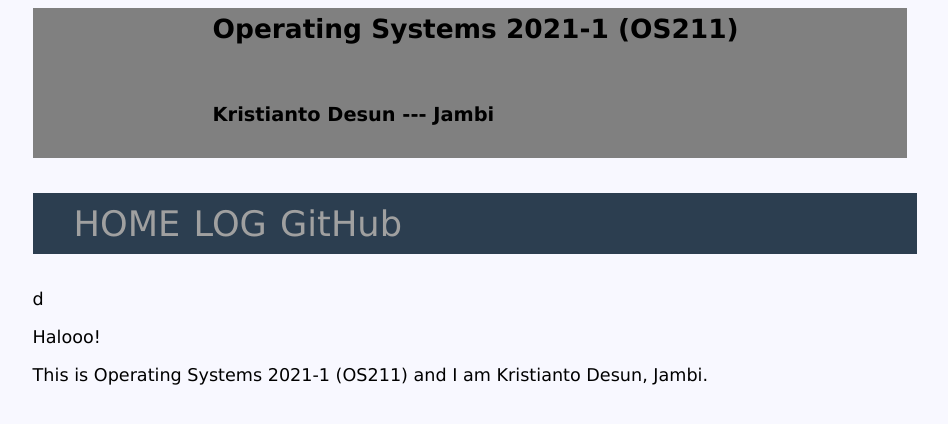
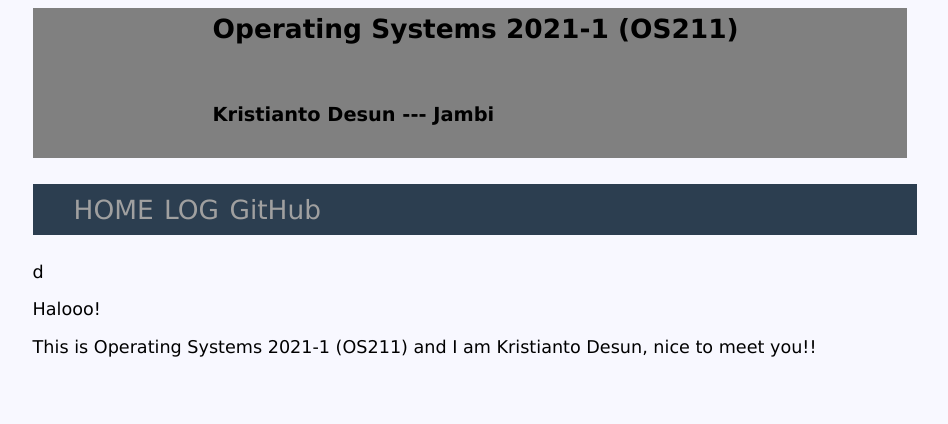
Before and after one commit to KristiantoD/os211, a Jekyll site: the page built from index.md, in a window 1280 px wide. Shown: the top 424 px of the page, without its empty margins (165-1113 px from the left). Built offline with Jekyll 4.4.1, drawn with Linux system fonts in a browser that asks for light colours.

Commit message:
change navbar

```diff
--- a/assets/css/style.css
+++ b/assets/css/style.css
@@ -113,7 +113,7 @@
 .navbar {
   background-color: #2c3e50;
   color:            #FFFAFA;
-  font-size:        2em;
+  font-size:        1.5em;
 }
 
 .navbar ul li {
@@ -128,10 +128,7 @@
 }
 
 .navbar ul li a:hover {
-  background-color:       black;
-  color:            #00FFFF;
-  font-size:        2em;
-  font-weight:      bold;
+  color:            #F0FFFF;
 }
 
 pre {
--- a/index.md
+++ b/index.md
@@ -4,4 +4,4 @@ layout: "layout"
 
 Halooo!
 
-This is {{ site.title }} and I am {{ site.author }}, {{ site.address }}.
+This is {{ site.title }} and I am {{ site.author }}, nice to meet you!!
```
Also changed, not shown: _config.yml (line endings or trailing spaces).
